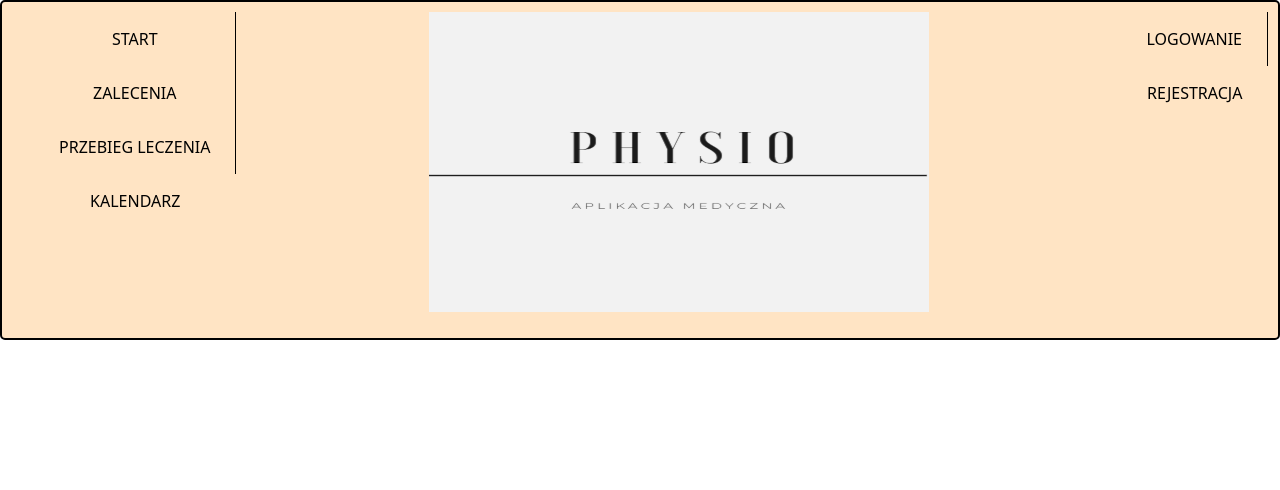
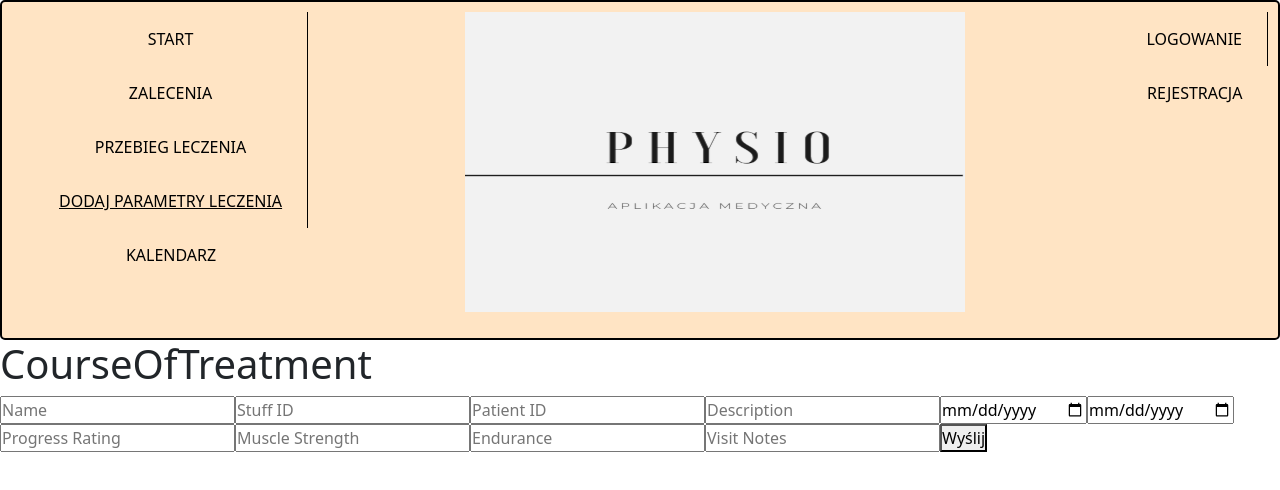
Before and after one commit to karol199393/PhysioFront, a React (Create React App) app: page /courseOfTreatment in a window 1280 px wide. Shown: the top 490 px of the page. Built offline with nearby package versions, Linux system fonts and the light colour scheme.

Commit message:
add courseOfTreatment

```diff
--- a/src/App.js
+++ b/src/App.js
@@ -10,6 +10,7 @@ import Calendar from './components/calendar';
 import Start from './components/start';
 import logo from './logo.png';
 import ProgressChart from './components/progresschart';
+import CourseOfTreatment from './components/courseOfTreatment';
 
 
 function App() {
@@ -22,6 +23,7 @@ function App() {
               <li><NavLink to="/start">Start</NavLink></li>
               <li><NavLink to="/zalecenia">Zalecenia</NavLink></li>
               <li><NavLink to="/progresschart">Przebieg Leczenia</NavLink></li>
+              <li><NavLink to="/courseOfTreatment">Dodaj Parametry Leczenia</NavLink></li>
               <li><NavLink to="/calendar">Kalendarz</NavLink></li>
             </div>
             <img src={logo} alt="Logo" className="center-logo" />
@@ -37,6 +39,7 @@ function App() {
         <Route path="/training" element={<TrainingComponent />} />
         <Route path="/zalecenia" element={<Zalecenia />} />
         <Route path="/progresschart" element={<ProgressChart />} />
+        <Route path="/courseOfTreatment" element={< CourseOfTreatment />} />
         <Route path="/calendar" element={<Calendar />} />
         <Route path="/login" element={<Login />} />
         <Route path="/register" element={<Register />} />
--- /dev/null
+++ b/src/components/courseOfTreatment.js
@@ -0,0 +1,71 @@
+import React, { useState } from "react";
+
+const CourseOfTreatment = () => {
+    const [form, setForm] = useState({
+        name: "",
+        stuffId: "",
+        patientId: "",
+        description: "",
+        startDate: "",
+        endDate: "",
+        progressRating: "",
+        muscleStrength: "",
+        endurance: "",
+        visitNotes: ""
+    });
+
+    const handleChange = (event) => {
+        setForm({
+            ...form,
+            [event.target.name]: event.target.value
+        });
+    };
+
+    const handleSubmit = (event) => {
+        event.preventDefault();
+
+        const newCourseOfTreatment = {
+            name: form.name,
+            stuff: { id: form.stuffId },
+            patient: { id: form.patientId },
+            description: form.description,
+            startDate: form.startDate,
+            endDate: form.endDate,
+            progressRating: form.progressRating,
+            muscleStrength: form.muscleStrength,
+            endurance: form.endurance,
+            visitNotes: form.visitNotes
+        };
+
+        fetch(`http://localhost:8080/api/v1/courseOfTreatment/create`, {
+            method: 'POST',
+            headers: {
+                'Content-Type': 'application/json'
+            },
+            body: JSON.stringify(newCourseOfTreatment)
+        })
+        .then(response => response.json())
+        .then(data => console.log(data))
+        .catch(error => console.log('Error:', error));
+    };
+
+return (
+    <div>
+        <h1>CourseOfTreatment</h1>
+        <form onSubmit={handleSubmit}>
+            <input type="text" name="name" value={form.name} onChange={handleChange} placeholder="Name" />
+            <input type="number" name="stuffId" value={form.stuffId} onChange={handleChange} placeholder="Stuff ID" />
+            <input type="number" name="patientId" value={form.patientId} onChange={handleChange} placeholder="Patient ID" />
+            <input type="text" name="description" value={form.description} onChange={handleChange} placeholder="Description" />
+            <input type="date" name="startDate" value={form.startDate} onChange={handleChange} placeholder="Start Date" />
+            <input type="date" name="endDate" value={form.endDate} onChange={handleChange} placeholder="End Date" />
+            <input type="number" name="progressRating" value={form.progressRating} onChange={handleChange} placeholder="Progress Rating" />
+            <input type="number" name="muscleStrength" value={form.muscleStrength} onChange={handleChange} placeholder="Muscle Strength" />
+            <input type="number" name="endurance" value={form.endurance} onChange={handleChange} placeholder="Endurance" />
+            <input type="text" name="visitNotes" value={form.visitNotes} onChange={handleChange} placeholder="Visit Notes" />
+            <button type="submit">Wyślij</button>
+        </form>
+    </div>
+);
+};
+export default CourseOfTreatment;
```
